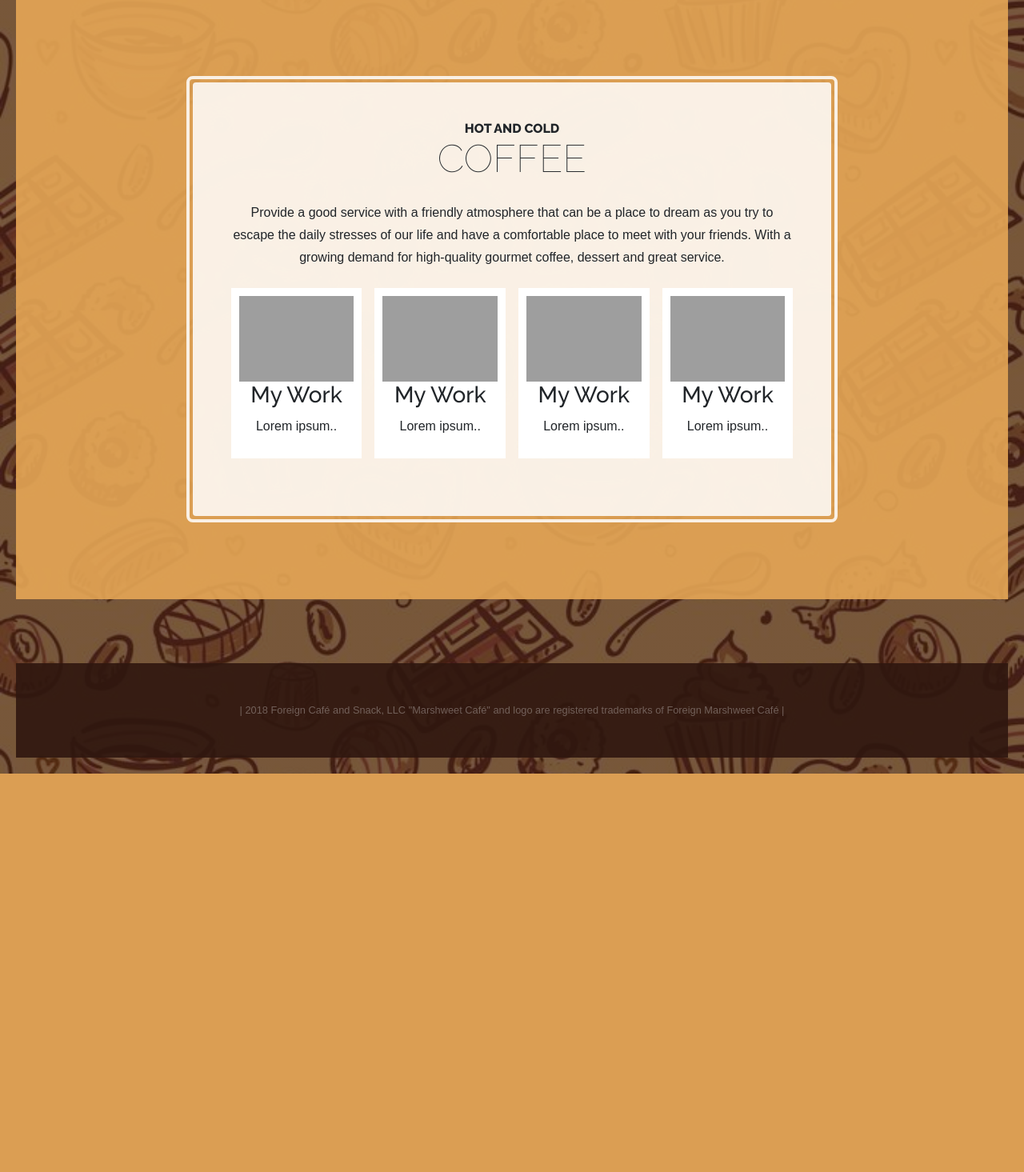
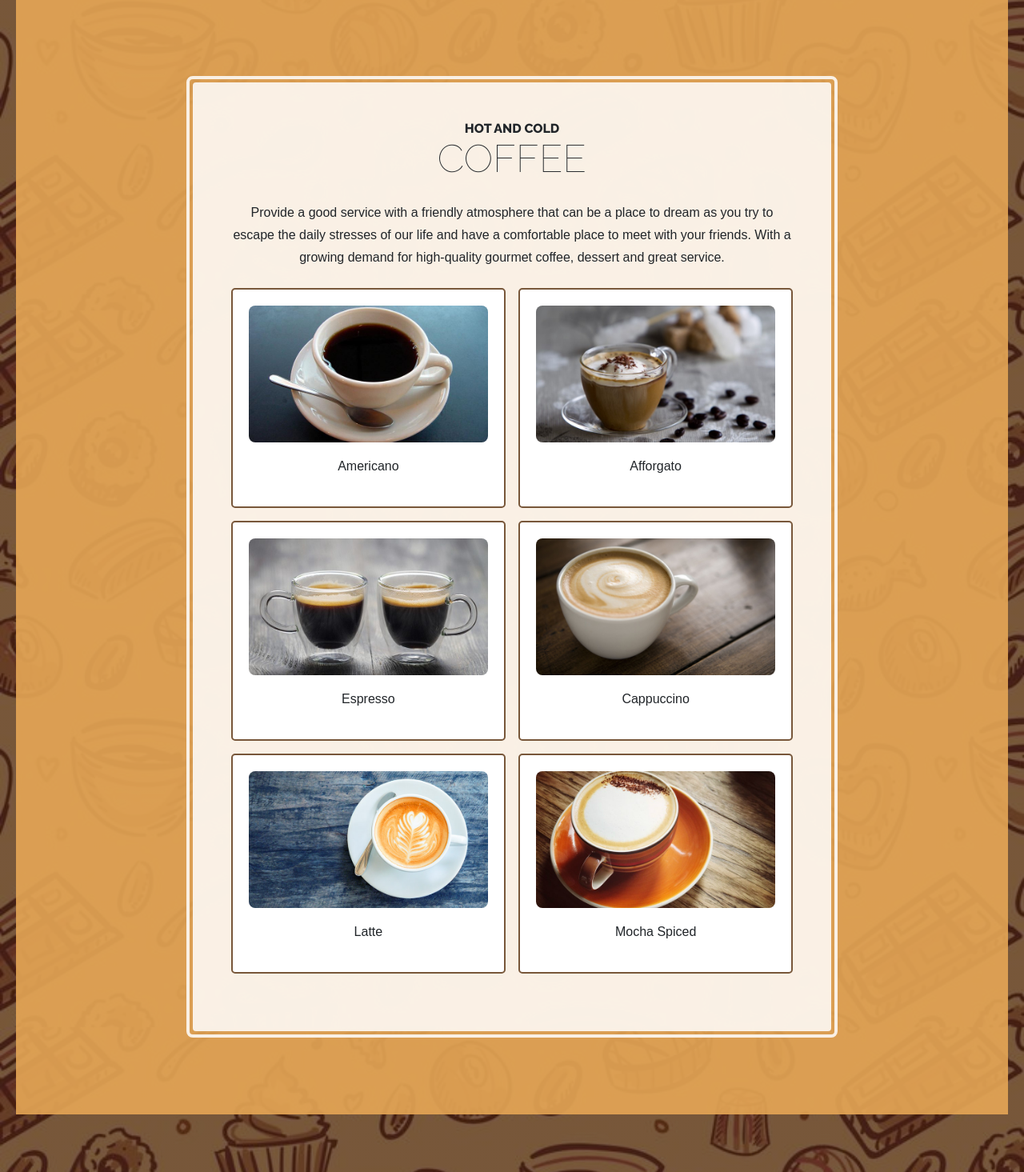
Before and after one commit to nathanielolejr/STI_WebDev, a CodeIgniter app: page /database/welcome/Coffee in a window 1280 px wide. Shown: the part 508-1973 px from the top of the page at 80% size. Before the commit the page ends 1475 px from the top, so only its background shows below. Run offline with CodeIgniter, Linux system fonts and the light colour scheme; grey boxes are pictures that could not be loaded.

Commit message:
Coffee page

```diff
--- a/application/views/layout/Coffee.php
+++ b/application/views/layout/Coffee.php
@@ -34,7 +34,7 @@ h1 {
 /* Create four equal columns that floats next to each other */
 .column {
     float: left;
-    width: 25%;
+    width: 50%;
 }
 
 /* Clear floats after rows */
@@ -47,7 +47,10 @@ h1 {
 /* Content */
 .content {
     background-color: white;
-    padding: 10px;
+    border: 2px solid;
+    border-color:#78573A;
+    padding: 20px;
+    border-radius: 5px;
 }
 
 /* Responsive layout - makes a two column-layout instead of four columns */
@@ -63,6 +66,16 @@ h1 {
         width: 100%;
     }
 }
+
+.h3font{
+    margin-top: 1rem;
+    font-weight:10;
+}
+
+.img{
+    border-radius: 8px;
+}
+
 </style>
 </head>
 <body>
@@ -79,34 +92,48 @@ h1 {
               <p class="mb-0">Provide a good service with a friendly atmosphere that can be a place to dream as you try to escape the daily stresses of our life and have a comfortable place to meet with your friends. With a growing demand for high-quality gourmet coffee, dessert and great service.</p>
 
               <div class="row">
+                <div class="column">
+                <div class="content">
+                <img class="img" src="<?php echo base_url('themes/img/Americano.jpg');?>" alt="Americano" style="width:100%">
+               <p class="h3font">Americano</p>
+            </div>
+        </div>
+
   <div class="column">
     <div class="content">
-      <img src="mountains.jpg" alt="Mountains" style="width:100%">
-      <h3>My Work</h3>
-      <p>Lorem ipsum..</p>
+      <img class="img" src="<?php echo base_url('themes/img/Affogato.jpg');?>" alt="Afforgato" style="width:100%">
+      <p class="h3font">Afforgato</p>
     </div>
   </div>
+
   <div class="column">
     <div class="content">
-      <img src="lights.jpg" alt="Lights" style="width:100%">
-      <h3>My Work</h3>
-      <p>Lorem ipsum..</p>
+      <img class="img" src="<?php echo base_url('themes/img/Espresso.jpg');?>" alt="Espresso" style="width:100%">
+      <p class="h3font">Espresso</p>
     </div>
   </div>
+
   <div class="column">
-    <div class="content">
-      <img src="nature.jpg" alt="Nature" style="width:100%">
-      <h3>My Work</h3>
-      <p>Lorem ipsum..</p>
-    </div>
+  <div class="content">
+    <img class="img" src="<?php echo base_url('themes/img/Cappuccino.jpg');?>" alt="Cappuccino" style="width:100%">
+    <p class="h3font">Cappuccino</p>
   </div>
-  <div class="column">
-    <div class="content">
-      <img src="mountains.jpg" alt="Mountains" style="width:100%">
-      <h3>My Work</h3>
-      <p>Lorem ipsum..</p>
-    </div>
+</div>
+
+<div class="column">
+  <div class="content">
+    <img class="img" src="<?php echo base_url('themes/img/Latte.jpg');?>" alt="Latte" style="width:100%">
+    <p class="h3font">Latte</p>
   </div>
+</div>
+
+<div class="column">
+  <div class="content">
+    <img class="img" src="<?php echo base_url('themes/img/mochaspiced.jpg');?>" alt="Mocha Spiced" style="width:100%">
+    <p class="h3font">Mocha Spiced</p>
+  </div>
+</div>
+
 </div>
             </div>
           </div>
```
Also changed, not shown: themes/img/mochaspiced.jpg (renamed from themes/img/mocha-spiced-coffee.jpg).
